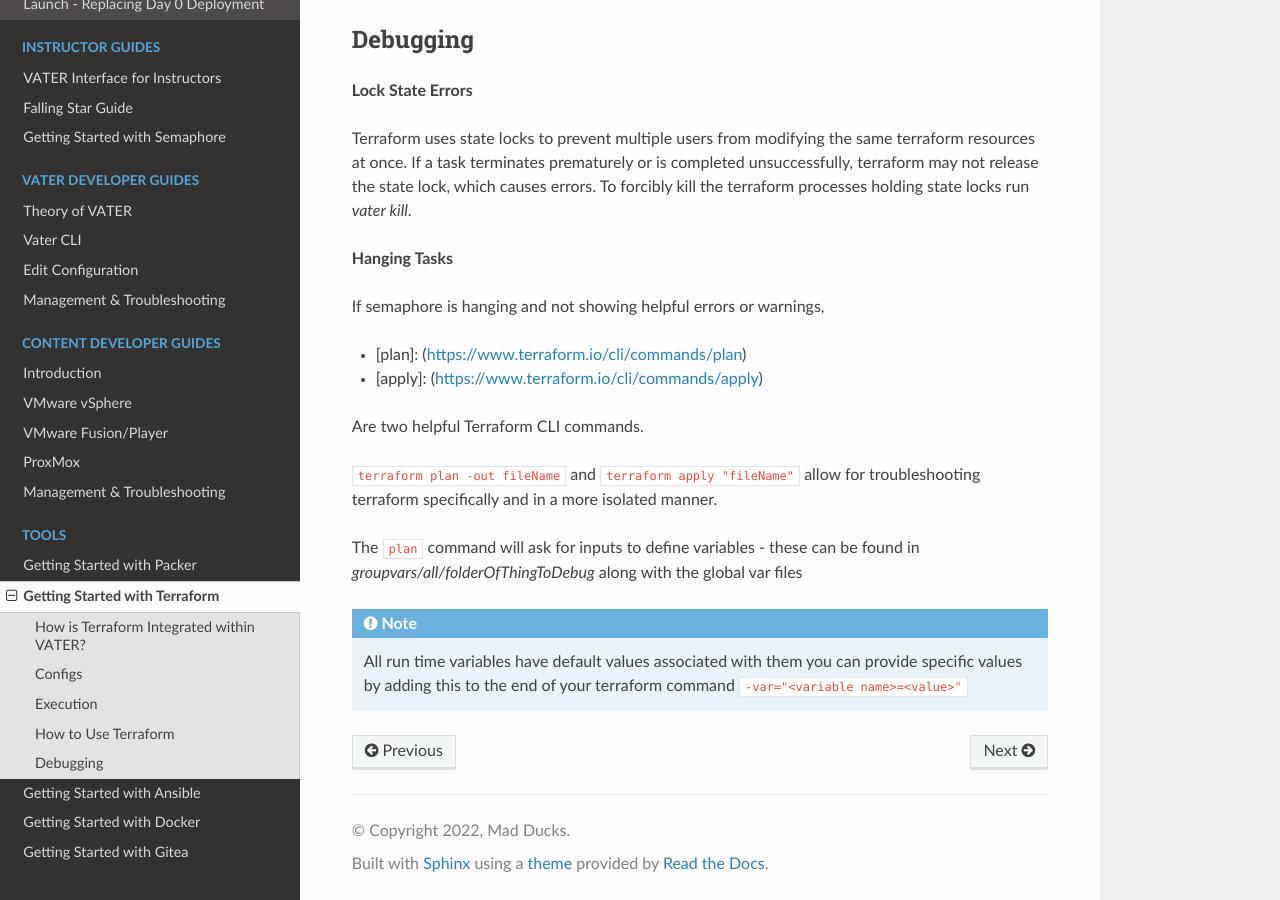
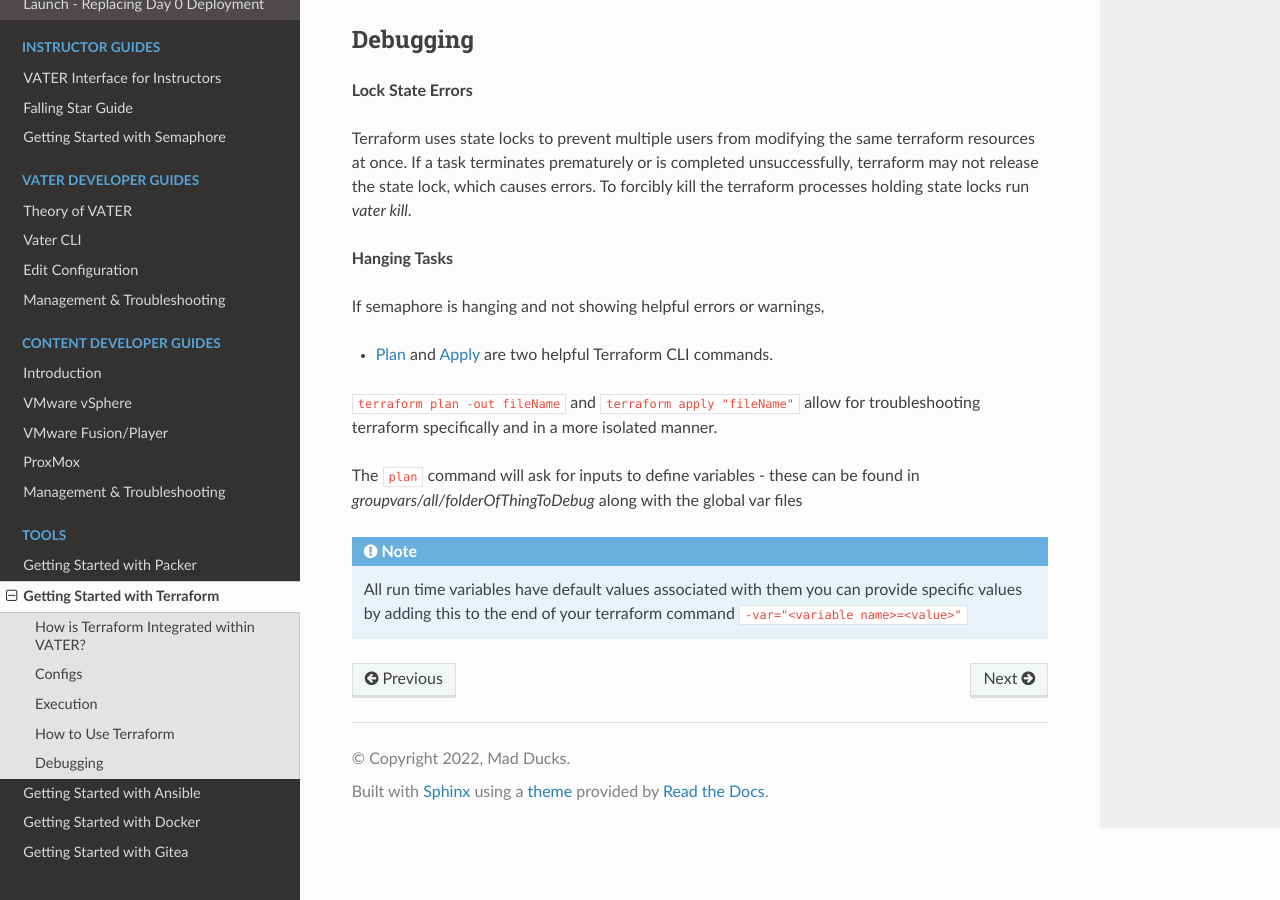
Before and after one commit to dev4vater/vater, a Sphinx documentation site: the page built from docs/source/terraform.rst, in a window 1280 px wide and 900 px high, scrolled down 1752 px. Built offline with Sphinx 7.4.7 and the Read the Docs theme 2.0.0, drawn with Linux system fonts in a browser that asks for light colours.

Commit message:
Update terraform.rst

```diff
--- a/docs/source/terraform.rst
+++ b/docs/source/terraform.rst
@@ -53,11 +53,7 @@ Terraform uses state locks to prevent multiple users from modifying the same ter
 
 If semaphore is hanging and not showing helpful errors or warnings,
 
-- [plan]: (https://www.terraform.io/cli/commands/plan)
-
-- [apply]: (https://www.terraform.io/cli/commands/apply)
-
-Are two helpful Terraform CLI commands.
+- `Plan <https://www.terraform.io/cli/commands/plan>`_ and `Apply <https://www.terraform.io/cli/commands/apply>`_ are two helpful Terraform CLI commands.
 
 ``terraform plan -out fileName`` and ``terraform apply "fileName"`` allow for troubleshooting terraform specifically and in a more isolated manner.
 
```
